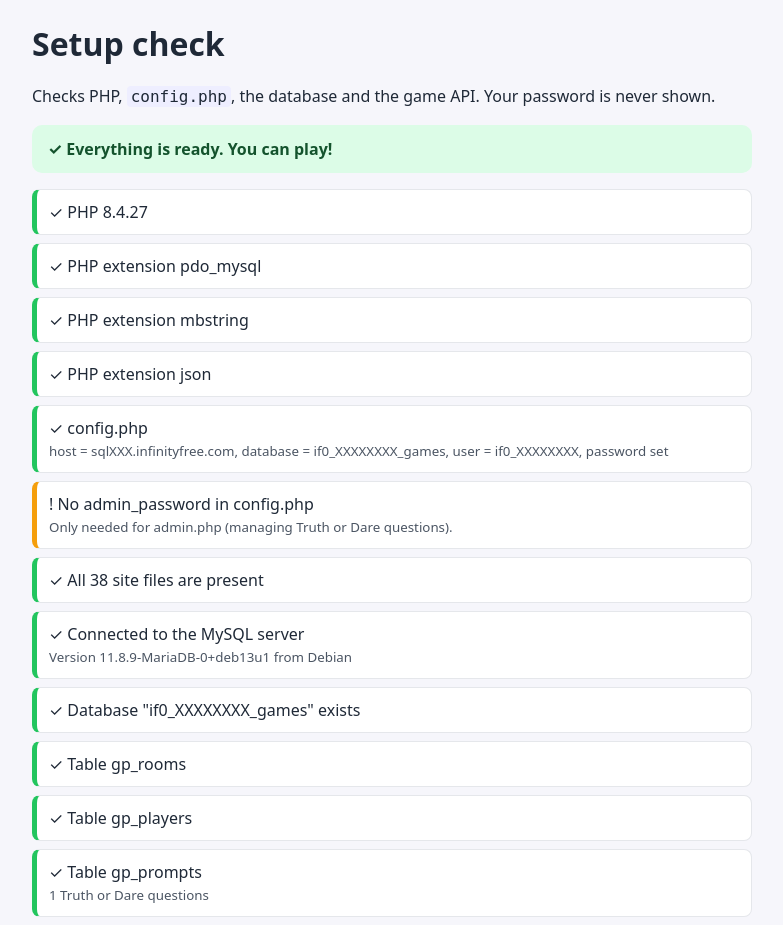
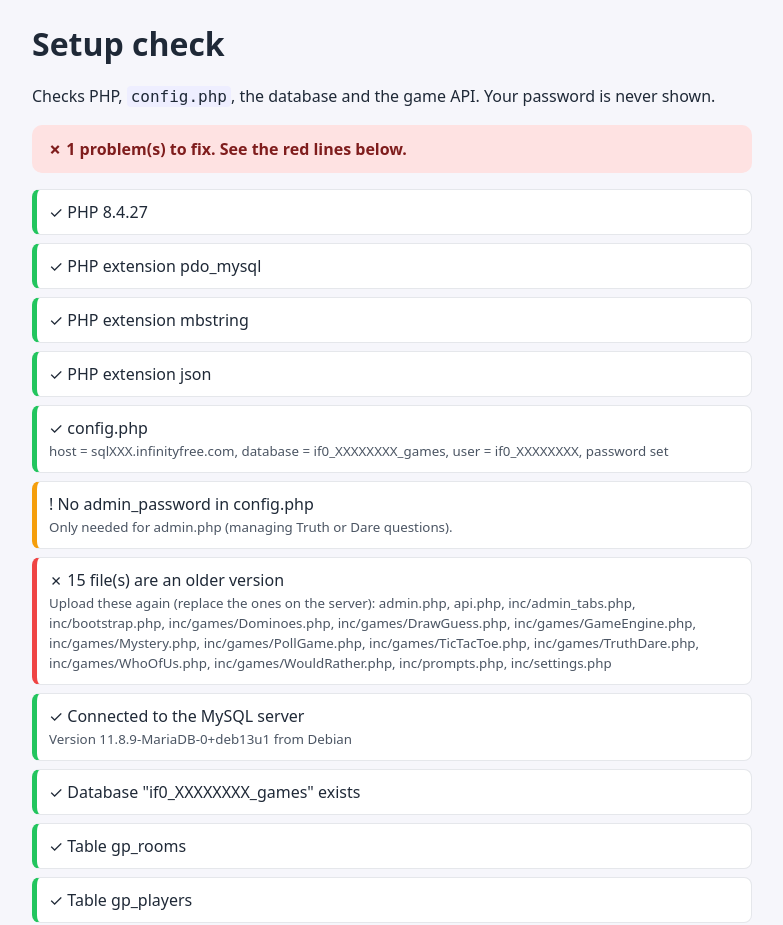
Before and after one commit to DjovWensly/fun, a PHP site: page /check.php in a window 1280 px wide. Shown: the top 925 px of the page, without its empty margins (248-1031 px from the left). Run offline with PHP 8.4, Linux system fonts and the light colour scheme; tables that the repository leaves empty hold one stand-in row (values such as "Sample post"); some libraries are stand-ins or nearby versions.

Commit message:
check.php: spot files that are still an older version after an upload
data/manifest.json (made by tools/manifest.php) holds a fingerprint of every
site file, ignoring line endings; check.php names missing and outdated files.
The home page explains a missing options.js instead of silently doing nothing.

Co-Authored-By: Claude Opus 5.5 <noreply@anthropic.com>
Claude-Session: https://claude.ai/code/session_01X7TA6wUmyPLmoNxRzbduaP

```diff
--- a/assets/js/common.js
+++ b/assets/js/common.js
@@ -287,6 +287,7 @@
       look_ttt_chalk: 'Tableau noir',
       look_note: 'Ces choix restent sur cet appareil et ne changent rien pour les autres joueurs.',
       look_done: 'C\'est bon',
+      err_missing_file: 'Fichier manquant sur le serveur : {f}. Ouvre check.php.',
       err_name_required: 'Écris ton nom d\'abord.',
       err_room_not_found: 'Aucune table avec ce code.',
       err_room_full: 'La table est pleine.',
@@ -588,6 +589,7 @@
       look_ttt_chalk: 'Blackboard',
       look_note: 'These choices stay on this device and change nothing for the other players.',
       look_done: 'Done',
+      err_missing_file: 'File missing on the server: {f}. Open check.php.',
       err_name_required: 'Write your name first.',
       err_room_not_found: 'No table with that code.',
       err_room_full: 'The table is full.',
--- a/assets/js/home.js
+++ b/assets/js/home.js
@@ -55,6 +55,7 @@
   function open(game, solo) {
     var name = needName();
     if (!name) return;
+    if (!GP.gameOptions) { GP.toast(t('err_missing_file', { f: 'assets/js/options.js' }), true); return; }
     GP.gameOptions.open(game, { solo: solo, always: true, okLabel: solo ? t('play') : t('create') }, function (options, bots) {
       send(game, name, options, bots, solo);
     });
--- a/check.php
+++ b/check.php
@@ -124,10 +124,32 @@ foreach ($required as $f) {
         $missing[] = $f;
     }
 }
+// data/manifest.json holds a fingerprint of every file of this version (made by tools/manifest.php):
+// a file whose content differs was not replaced by the latest upload.
+$outdated = [];
+$manifest = json_decode((string)@file_get_contents("$root/data/manifest.json"), true);
+if (is_array($manifest['files'] ?? null)) {
+    foreach ($manifest['files'] as $f => $hash) {
+        if (!is_file("$root/$f")) {
+            if (!in_array($f, $missing, true)) {
+                $missing[] = $f;
+            }
+        } elseif (sha1(str_replace("\r", '', (string)file_get_contents("$root/$f"))) !== $hash) {
+            $outdated[] = $f;
+        }
+    }
+}
 if ($missing) {
     add('fail', count($missing) . ' file(s) missing on the server', 'Upload them again: ' . implode(', ', $missing));
-} else {
-    add('ok', 'All ' . count($required) . ' site files are present');
+}
+if ($outdated) {
+    add('fail', count($outdated) . ' file(s) are an older version', 'Upload these again (replace the ones on the server): ' . implode(', ', $outdated));
+}
+if (!$missing && !$outdated) {
+    add('ok', $manifest ? 'All site files are present and up to date (version of ' . ($manifest['generated'] ?? '?') . ' UTC)' : 'All ' . count($required) . ' site files are present');
+}
+if (!$manifest) {
+    add('warn', 'data/manifest.json is missing', 'Upload it so this page can also spot files that are still an old version.');
 }
 foreach (['img/favicon.ico', 'inc/.htaccess', '.htaccess'] as $f) {
     if (!is_file("$root/$f")) {
```
Also changed, not shown: DEPLOIEMENT-INFINITYFREE.md (+1 -1 lines), tools/manifest.php (added, +21 -0 lines), .htaccess, README.md, data/manifest.json (added).
